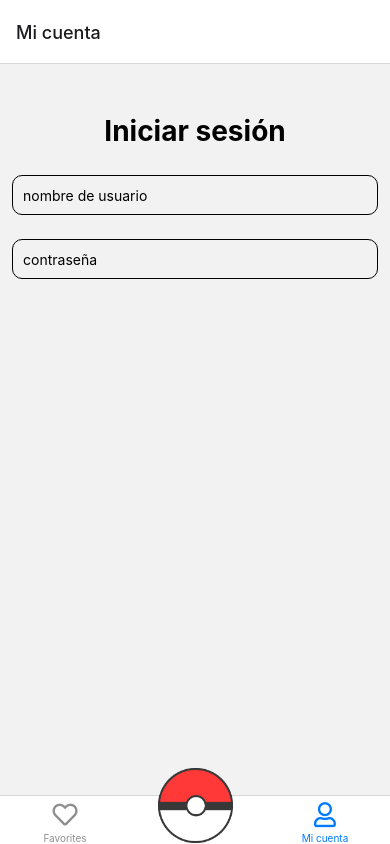
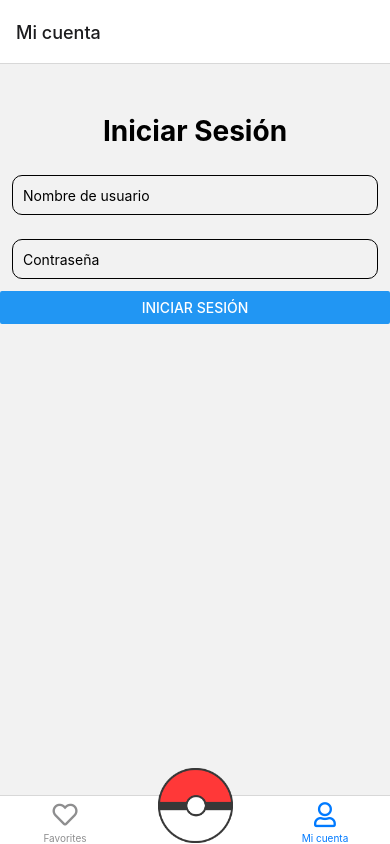
Before and after one commit to Nicoposa1/Pokedex-React-Native, a React Native app: screen /Account in a window 390 px wide. Built offline with nearby package versions, Linux system fonts and the light colour scheme.

Commit message:
[feature] login with formik and yup

```diff
--- a/package.json
+++ b/package.json
@@ -15,6 +15,7 @@
     "@react-navigation/native-stack": "^6.2.5",
     "expo": "~43.0.2",
     "expo-status-bar": "~1.1.0",
+    "formik": "^2.2.9",
     "lodash": "^4.17.21",
     "react": "17.0.1",
     "react-dom": "17.0.1",
@@ -22,7 +23,8 @@
     "react-native-safe-area-context": "^3.3.2",
     "react-native-screens": "~3.8.0",
     "react-native-vector-icons": "^9.0.0",
-    "react-native-web": "0.17.1"
+    "react-native-web": "0.17.1",
+    "yup": "^0.32.11"
   },
   "devDependencies": {
     "@babel/core": "^7.12.9"
--- a/src/components/Auth/LoginForm.js
+++ b/src/components/Auth/LoginForm.js
@@ -1,3 +1,4 @@
+import React, { useState } from "react";
 import {
   StyleSheet,
   Text,
@@ -6,28 +7,69 @@ import {
   Button,
   Keyboard,
 } from "react-native";
-import React from "react";
+import { useFormik } from "formik";
+import * as Yup from "yup";
+import { user, userDetails } from "../../utils/userDB";
 
 const LoginForm = () => {
+  const [error, setError] = useState("");
+
+  const formik = useFormik({
+    initialValues: initialValue(),
+    validationSchema: Yup.object(validationSchema()),
+    validateOnChange: false,
+    onSubmit: (formValue) => {
+      setError("");
+      const { username, password } = formValue;
+      if (username !== user.username || password !== user.password) {
+        setError("El usuario o la contraseña no son correcta");
+      } else {
+        console.log("Se inicio sesión correctamente");
+        console.log(userDetails)
+      }
+    },
+  });
+
   return (
     <View>
-      <Text style={styles.title}>Iniciar sesión</Text>
+      <Text style={styles.title}>Iniciar Sesión</Text>
       <TextInput
-        placeholder="nombre de usuario"
+        placeholder="Nombre de usuario"
         style={styles.input}
         autoCapitalize="none"
+        keyboardType="email-address"
+        value={formik.values.username}
+        onChangeText={(text) => formik.setFieldValue("username", text)}
       />
       <TextInput
-        placeholder="contraseña"
+        placeholder="Contraseña"
         style={styles.input}
         autoCapitalize="none"
         secureTextEntry={true}
+        value={formik.values.password}
+        onChangeText={(text) => formik.setFieldValue("password", text)}
       />
+      <Button title="Iniciar sesión" onPress={formik.handleSubmit} />
+      <Text style={styles.error}>{formik.errors.username}{"\n"}{error}{"\n"}{formik.errors.password}</Text>
     </View>
   );
 };
 
-export { LoginForm };
+function initialValue() {
+  return {
+    username: "",
+    password: "",
+  };
+}
+
+function validationSchema() {
+  return {
+    username: Yup.string().required("El usuario es obligatorio"),
+    password: Yup.string()
+      .required("La contraseña es obligatoria")
+      .min(6, "La contraseña tiene que tener más de 6 caracteres"),
+  };
+}
 
 const styles = StyleSheet.create({
   title: {
@@ -44,4 +86,11 @@ const styles = StyleSheet.create({
     padding: 10,
     borderRadius: 10,
   },
+  error: {
+    textAlign: "center",
+    color: "red",
+    marginTop: 40,
+  },
 });
+
+export { LoginForm };
--- a/src/utils/userDB.js
+++ b/src/utils/userDB.js
@@ -1,5 +1,5 @@
 export const user = {
-  username: 'NicoP',
+  username: 'nico',
   password: '123456',
 }
 
```
Also changed, not shown: 1 other file (tests, documents, lock files or other folders).
